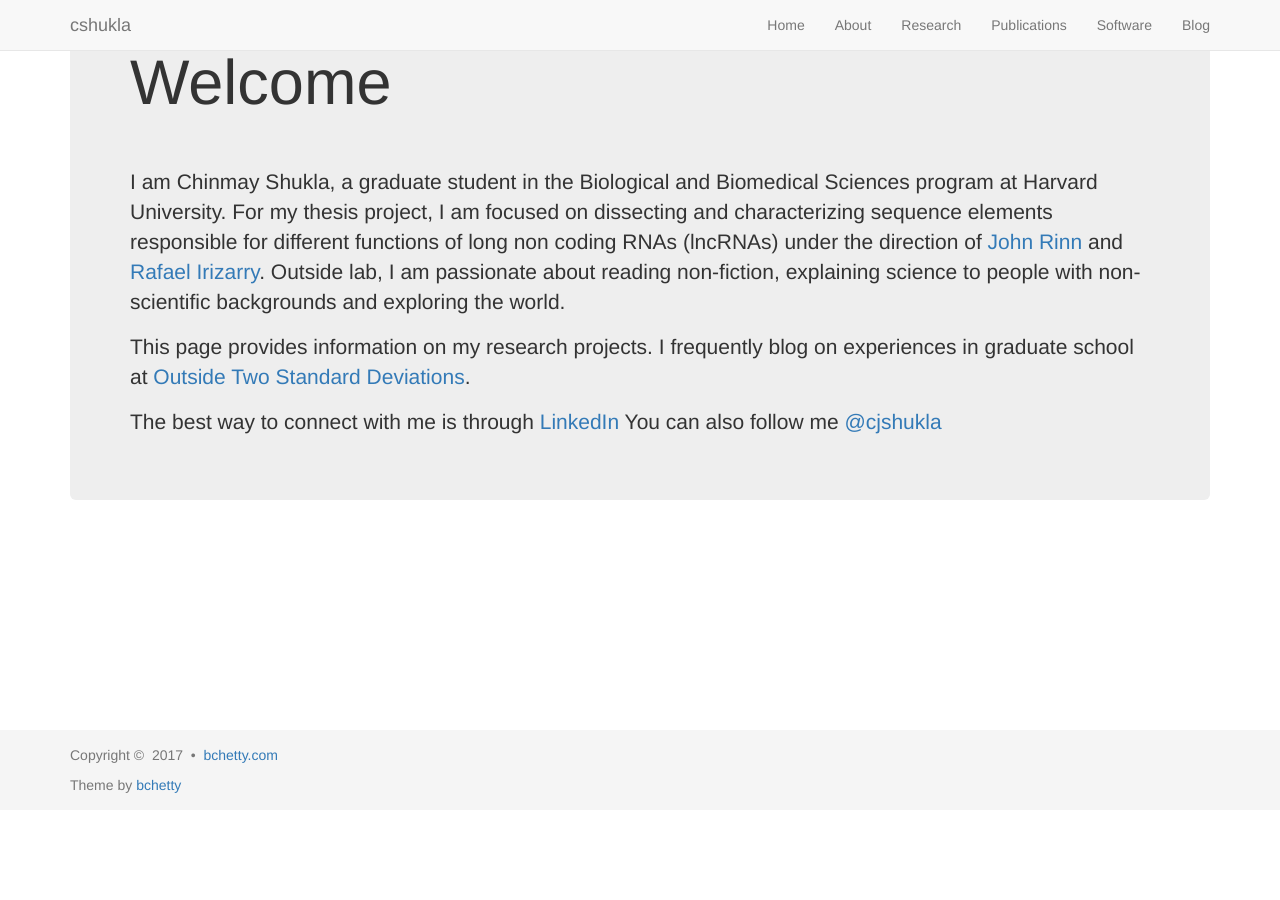
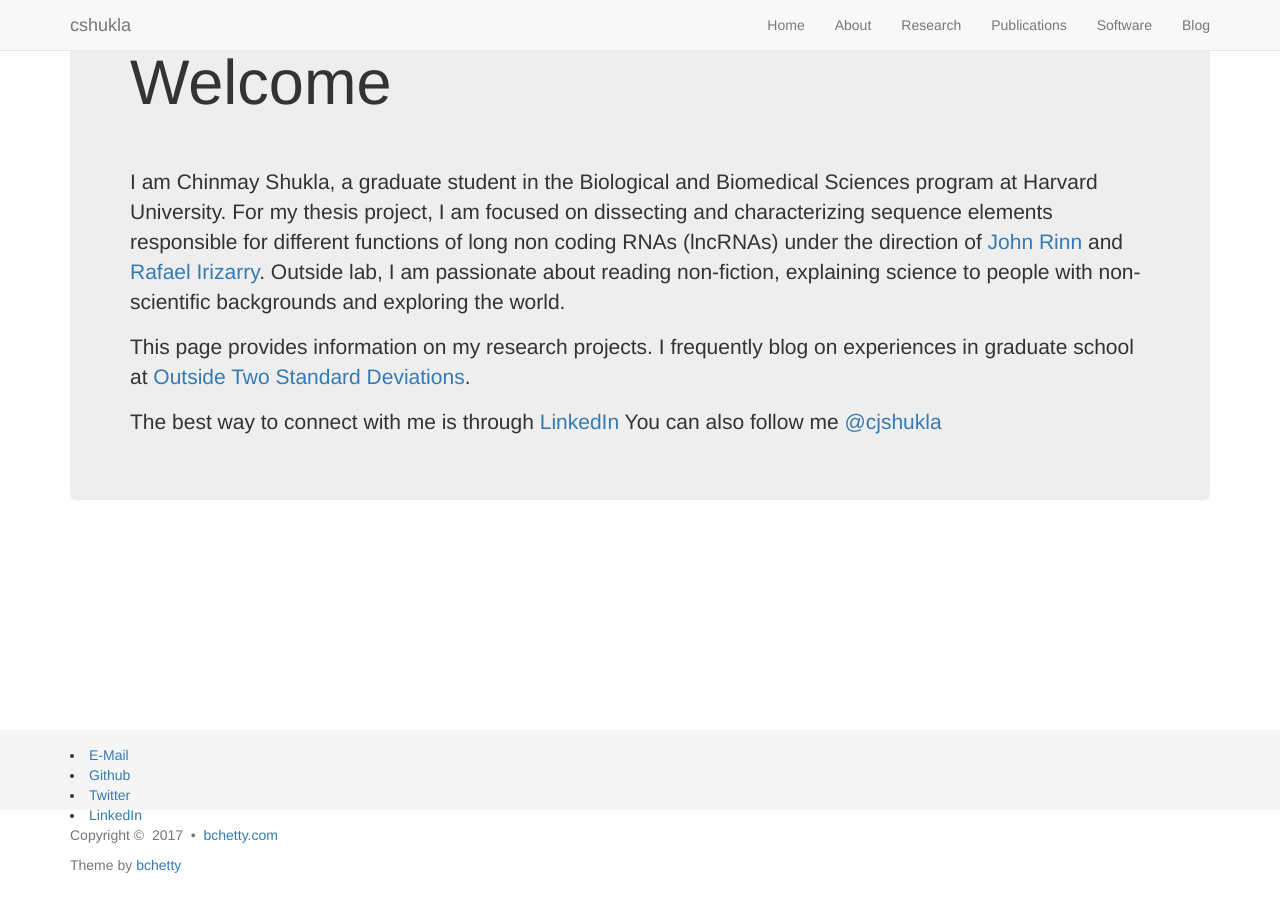
Before and after one commit to cshukla/cshukla.github.io, a Jekyll site: the page built from index.html, in a window 1280 px wide and 900 px high, scrolled down 90 px. Built offline with Jekyll 4.4.1, drawn with Linux system fonts in a browser that asks for light colours; nearby versions of some CDN libraries; the list of posts is cut into pages by our own code; before the commit the page ends 910 px from its top, so only the background shows below that.

Commit message:
include links to email, github, twitter and linkedin in footer

```diff
--- a/_includes/footer.html
+++ b/_includes/footer.html
@@ -1,5 +1,9 @@
 <footer class="footer">
   <div class="container footerBox">
+    <li><a href="mailto:cshukla@g.harvard.edu">E-Mail</a></li>
+    <li><a href="https://github.com/cshukla">Github</a></li>
+    <li><a href="https://twitter.com/cjshukla">Twitter</a></li>
+    <li><a href="https://linkedin.com/in/shuklachinmay">LinkedIn</a></li>
     <p class="copyright text-muted">
       Copyright&nbsp;&copy;&nbsp; {{ site.time | date: '%Y' }}
       {% if site.pretty-url %} &nbsp;&bull;&nbsp;
```
